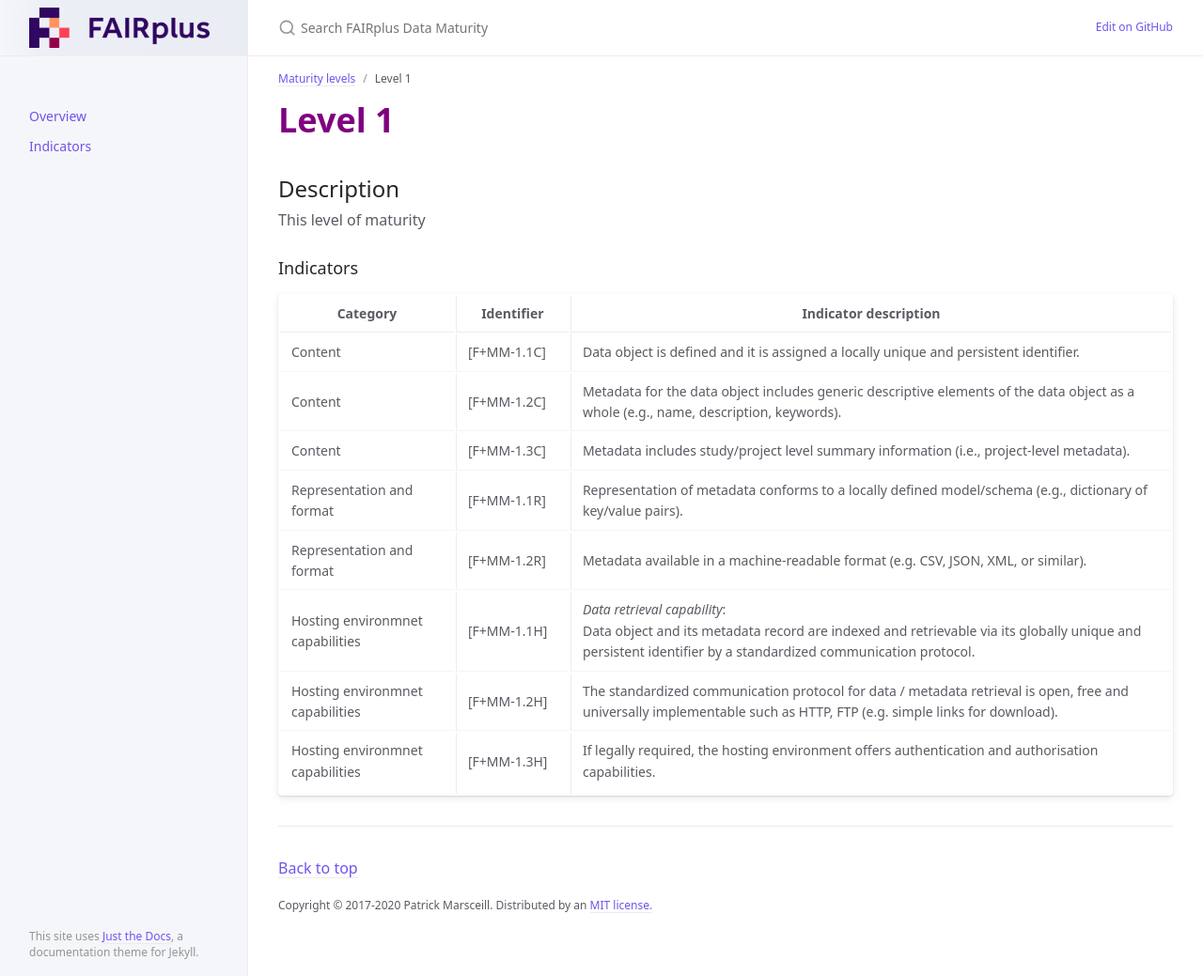
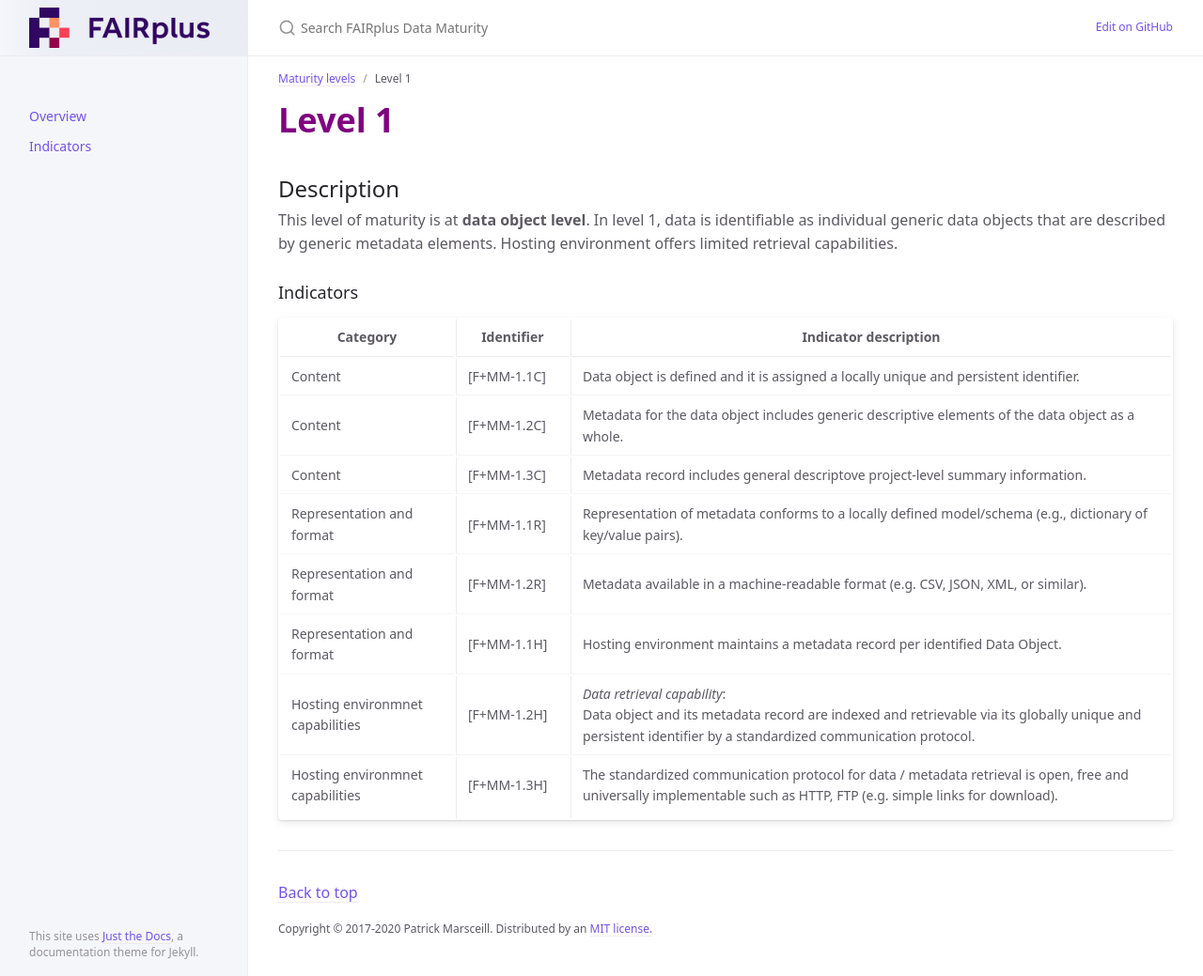
Before and after one commit to FAIRplus/Data-Maturity, a Jekyll site: the page built from docs/_levels/Level1.md, in a window 1280 px wide and 1039 px high. Shown: the whole window at 94% size. Built offline with Jekyll 4.4.1, drawn with Linux system fonts in a browser that asks for light colours.

Commit message:
Update Level1.md

```diff
--- a/docs/_levels/Level1.md
+++ b/docs/_levels/Level1.md
@@ -9,17 +9,17 @@ nav_order: 2
 
 ## Description
 
-This level of maturity
+This level of maturity is at **data object level**. In level 1, data is identifiable as individual generic data objects that are described by generic metadata elements. Hosting environment offers limited retrieval capabilities.
 
 ### Indicators
 
 | Category | Identifier | Indicator description |
 | -------- | ---------- | ---------------------- |
 | Content | [F+MM-1.1C] | Data object is defined and it is assigned a locally unique and persistent identifier. |
-| Content | [F+MM-1.2C] | Metadata for the data object includes generic descriptive elements of the data object as a whole (e.g., name, description, keywords). |
-| Content | [F+MM-1.3C] | Metadata includes study/project level summary information (i.e., project-level metadata). |
-| Representation and format |  [F+MM-1.1R] | Representation of metadata conforms to a locally defined model/schema  (e.g., dictionary of key/value pairs). |
+| Content | [F+MM-1.2C] | Metadata for the data object includes generic descriptive elements of the data object as a whole. |
+| Content | [F+MM-1.3C] | Metadata record includes general descriptove project-level summary information. |
+| Representation and format |  [F+MM-1.1R] | Representation of metadata conforms to a locally defined model/schema (e.g., dictionary of key/value pairs). |
 | Representation and format |  [F+MM-1.2R] | Metadata available in a machine-readable format (e.g. CSV, JSON, XML, or similar). |
-| Hosting environmnet capabilities | [F+MM-1.1H] | *Data retrieval capability*:<br/> Data object and its metadata record are indexed and retrievable via its globally unique and persistent identifier by a standardized communication protocol. |
-| Hosting environmnet capabilities | [F+MM-1.2H] | The standardized communication protocol for data / metadata retrieval is open, free and universally implementable such as HTTP, FTP (e.g. simple links for download). |
-| Hosting environmnet capabilities | [F+MM-1.3H] | If legally required, the hosting environment offers authentication and authorisation capabilities. |
+| Representation and format |  [F+MM-1.1H] | Hosting environment maintains a metadata record per identified Data Object. |
+| Hosting environmnet capabilities | [F+MM-1.2H] | *Data retrieval capability*:<br/> Data object and its metadata record are indexed and retrievable via its globally unique and persistent identifier by a standardized communication protocol. |
+| Hosting environmnet capabilities | [F+MM-1.3H] | The standardized communication protocol for data / metadata retrieval is open, free and universally implementable such as HTTP, FTP (e.g. simple links for download). |
```
